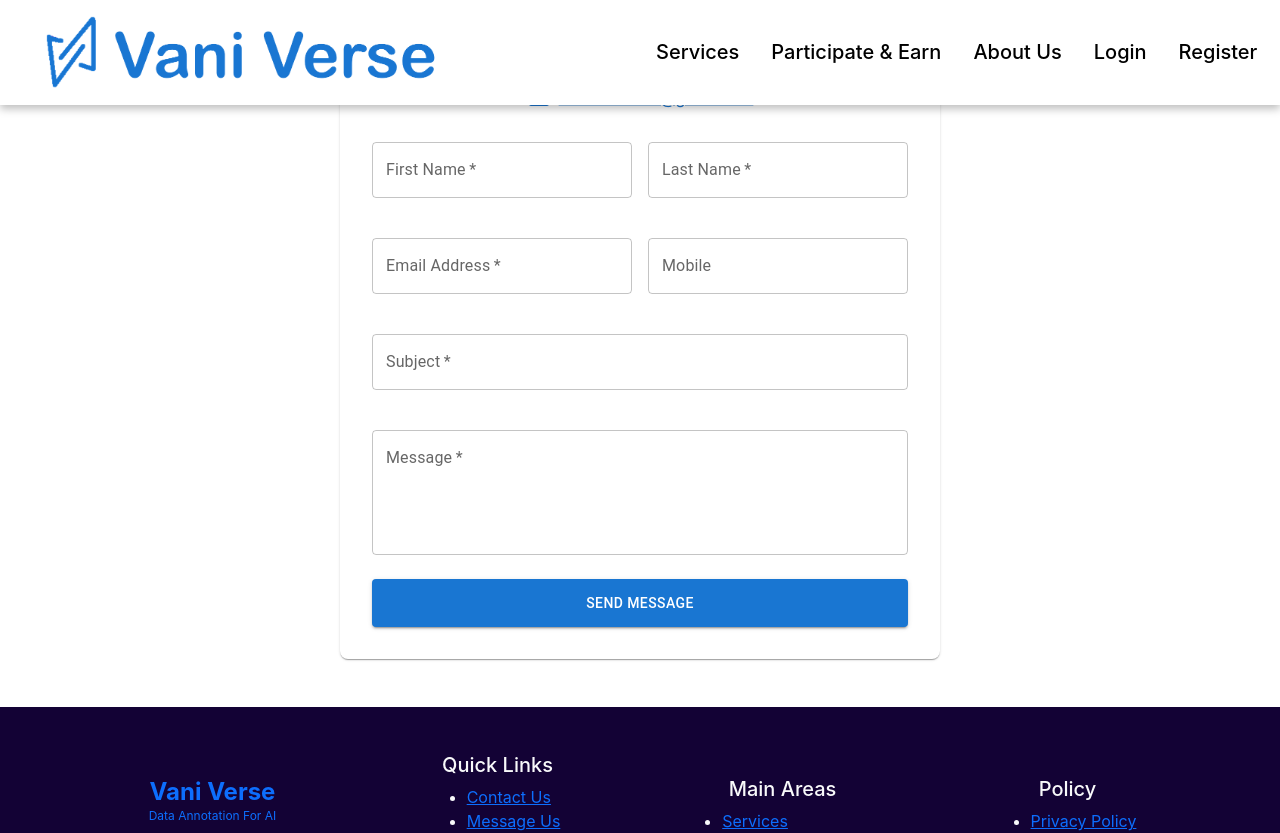
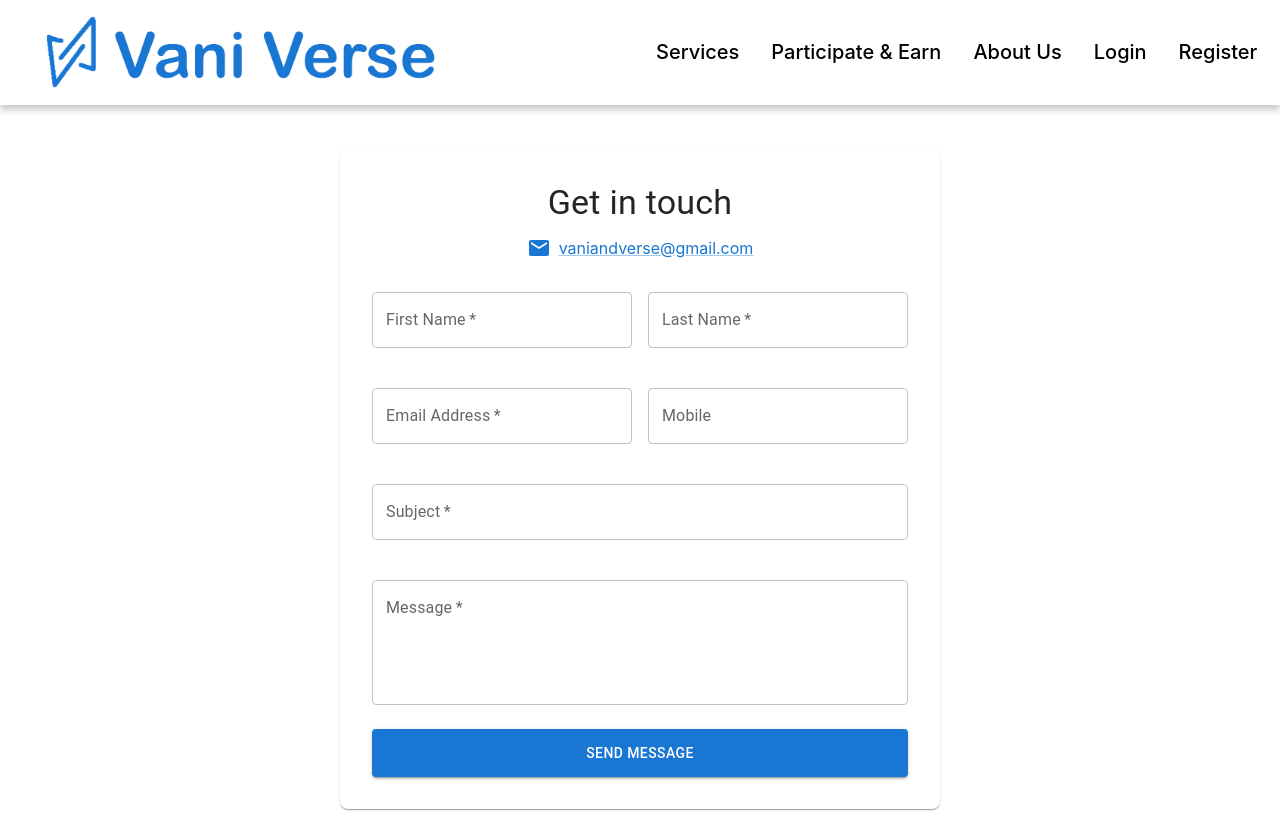
Before and after one commit to TanmoyTheStudent/VaniVerseDemo2, a React (Create React App) app: page /message-us in a window 1280 px wide. Shown: the top 833 px of the page. Built offline with nearby package versions, Linux system fonts and the light colour scheme.

Commit message:
Update App.js

```diff
--- a/src/App.js
+++ b/src/App.js
@@ -20,7 +20,7 @@ import AudioRecording from "./components/services/AudioRecording";
 import AssociatedServices from "./components/services/AssociatedServices";
 import TermsOfUse from "./components/header-footer/TermsOfUse";
 import PrivacyPolicy from "./components/header-footer/PrivacyPolicy";
-import MessageForm from "./components/home/MessageForm";
+import MessageForm2 from "./components/home/MessageForm2";
 import ProvidingPlatform from "./components/services/ProvidingPlatform";
 
 function App() {
@@ -47,7 +47,7 @@ function App() {
         <Route path="/forgot-password" element={<ForgotPassword/>}/>
         <Route path="/terms-of-use" element={<TermsOfUse/>}/>
         <Route path="/privacy-policy" element={<PrivacyPolicy/>}/>
-        <Route path="/message-us" element={<MessageForm/>}/>
+        <Route path="/message-us" element={<MessageForm2/>}/>
 
       </Routes>
 
```
